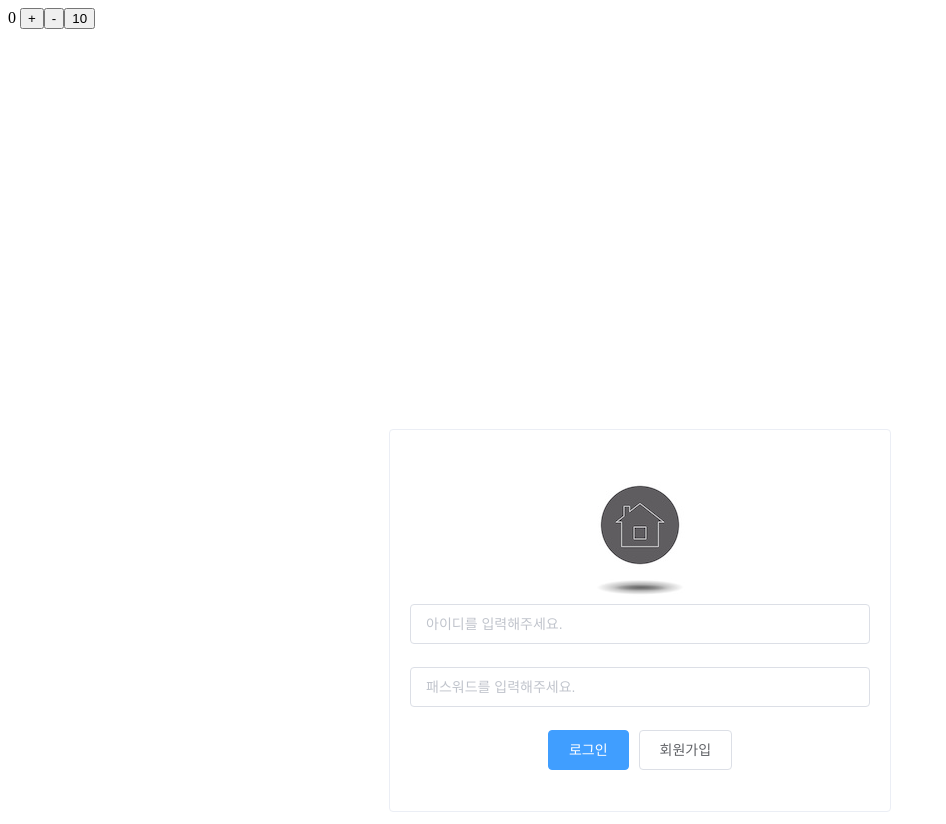
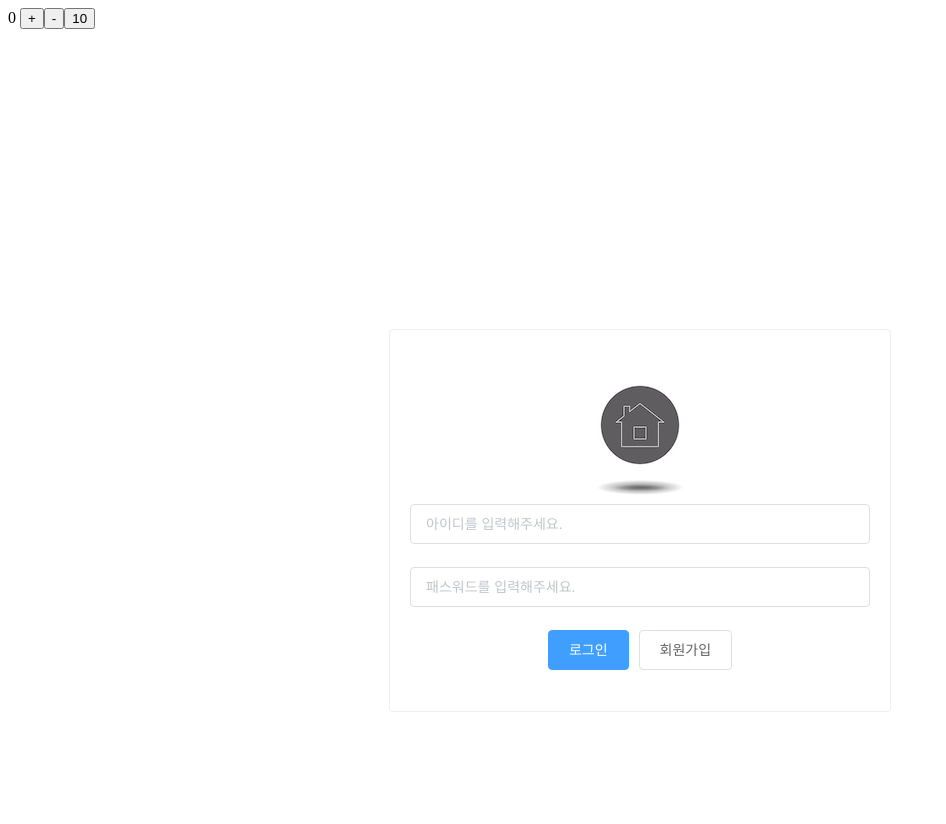
Before and after one commit to kiomnd2/vue-spriung, a Vue app in the folder client/: page / in a window 1280 px wide. Shown: the whole page, without its empty margins (0-946 px from the left). After the commit the page ends 800 px from the top, so only its background shows below. Built offline with nearby package versions, Linux system fonts and the light colour scheme.

Commit message:
입력값 valid

```diff
--- a/client/src/components/Login.vue
+++ b/client/src/components/Login.vue
@@ -7,23 +7,25 @@
           <el-form
             :label-position="labelPosition"
             label-width="100px"
-            :model="form"
+            :model="loginForm"
+            :rules="rules"
+            ref="loginForm"
           >
-            <el-form-item>
+            <el-form-item prop="id">
               <el-input
                 placeholder="아이디를 입력해주세요."
-                v-model="form.id"
+                v-model="loginForm.id"
+              ></el-input>
+            </el-form-item>
+            <el-form-item prop="password">
+              <el-input
+                type="password"
+                placeholder="패스워드를 입력해주세요."
+                v-model="loginForm.password"
               ></el-input>
             </el-form-item>
             <el-form-item>
-              <el-input
-                type="password"
-                placeholder="패스워드를 입력해주세요."
-                v-model="form.password"
-              ></el-input>
-            </el-form-item>
-            <el-form-item>
-              <el-button type="primary" @submit="btn_login">로그인</el-button>
+              <el-button type="primary" @click="btn_login('loginForm')">로그인</el-button>
               <el-button type="">회원가입</el-button>
             </el-form-item>
           </el-form>
@@ -39,19 +41,38 @@ import { executeLogin } from '../api/login.api';
 export default {
   name: 'Login',
   data() {
+    const validPassword = (rule, value, callback) => {
+      if(value == '') {
+        callback(new Error('패스워드를 입력해 주세요'))
+      }
+    };
+    const validId = (rule, value, callback) => {
+      if(value == '') {
+        callback(new Error('아이디를 입력해 주세요'))
+      }
+    };
     return {
       labelPosition: 'top',
       img_src: 'logo.jpg',
-      form: {
+      loginForm: {
         id: '',
         password: '',
       },
+      rules : {
+        id : [{ validator : validId , trigger : 'blur'}],
+        password : [{ validator : validPassword , trigger : 'blur'}],
+      }
     };
   },
   methods: {
-    btn_login() {
+    btn_login(formname) {
       //검증
-      executeLogin(this.form);
+      console.log();
+      this.$refs[formname].validate((valid) => {
+        if(valid){
+          executeLogin(this.form);
+        }
+      });
     },
   },
 };
@@ -59,7 +80,7 @@ export default {
 
 <style scoped>
 .top {
-  margin-top: 400px;
+  margin-top: 300px;
 }
 
 .login_top {
```
